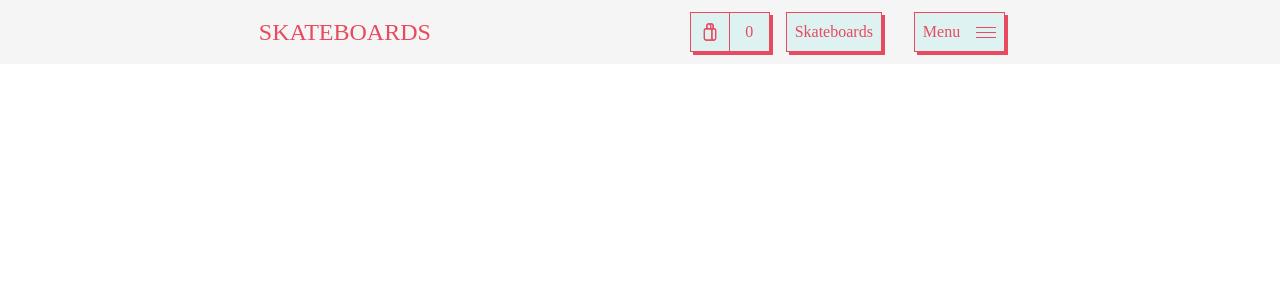
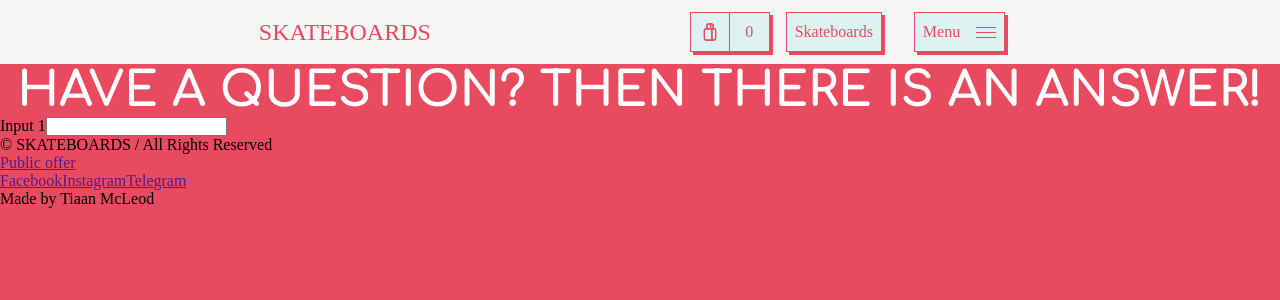
Before and after one commit to TiaanSM/Skateboards, a React (Create React App) app in the folder furniture-react.js/: page /footer in a window 1280 px wide. Shown: the top 300 px of the page. Built offline with nearby package versions, Linux system fonts and the light colour scheme.

Commit message:
Started with footer layout.

```diff
--- a/furniture-react.js/src/App.jsx
+++ b/furniture-react.js/src/App.jsx
@@ -18,6 +18,7 @@ function App() {
           <Route path="/footer" element={ <Footer /> }></Route>
       </Routes>
   */}
+    <Footer />
     </div>
 
   )
--- /dev/null
+++ b/furniture-react.js/src/component/Footer.css
@@ -0,0 +1,16 @@
+@import url('https://fonts.googleapis.com/css2?family=Comfortaa:wght@300;400;500;600;700&display=swap');
+
+footer {
+    width: 100vw;
+    height: 100vh;
+    background-color: #e84a5f;
+}
+
+.footer-title {
+    font-size: 3rem;
+    width: 100vw;
+    height: auto;
+    text-align: center;
+    color: white;
+    font-family: 'Comfortaa', cursive;
+}
--- a/furniture-react.js/src/component/Footer.jsx
+++ b/furniture-react.js/src/component/Footer.jsx
@@ -1,14 +1,32 @@
+import '../component/Footer.css';
 
 const Footer = () => {
 
   // 5 x inputs
   // 1 submit
   // alert if not filled
-  // footer copyright with links
 
   return (
     <footer>
-      <h3>Have a question? Then there is an awnser.</h3>
+      <h3 className="footer-title">HAVE A QUESTION? THEN THERE IS AN ANSWER!</h3>
+
+      <form>
+        <label for="input-1">Input 1</label>
+        <input type="text" id="input-1" />
+      </form>
+
+      <div>
+        <p> &copy; SKATEBOARDS / All Rights Reserved</p>
+        <a href="">Public offer</a>
+
+        <div>
+          <a href="">Facebook</a>
+          <a href="">Instagram</a>
+          <a href="">Telegram</a>
+        </div>
+
+        <p>Made by Tiaan McLeod</p>
+      </div>
     </footer>
   )
 }
```
